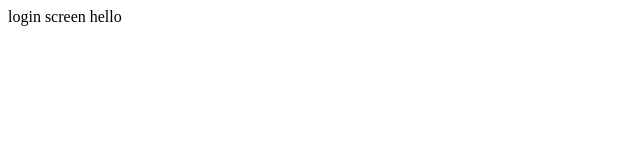
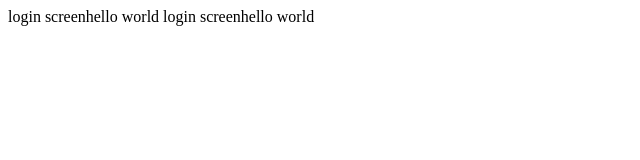
Before and after one commit to TomBen98/testrepo, a plain HTML site: page index.html in a window 1280 px wide. Shown: the whole page, without its empty margins (0-640 px from the left). Drawn offline with Linux system fonts and the light colour scheme.

Commit message:
Update index.html

```diff
--- a/index.html
+++ b/index.html
@@ -7,7 +7,7 @@
     <title>Document</title>
 </head>
 <body>
-    login screen
-    hello
+    login screenhello world
+    login screenhello world
 </body>
 </html>
```
